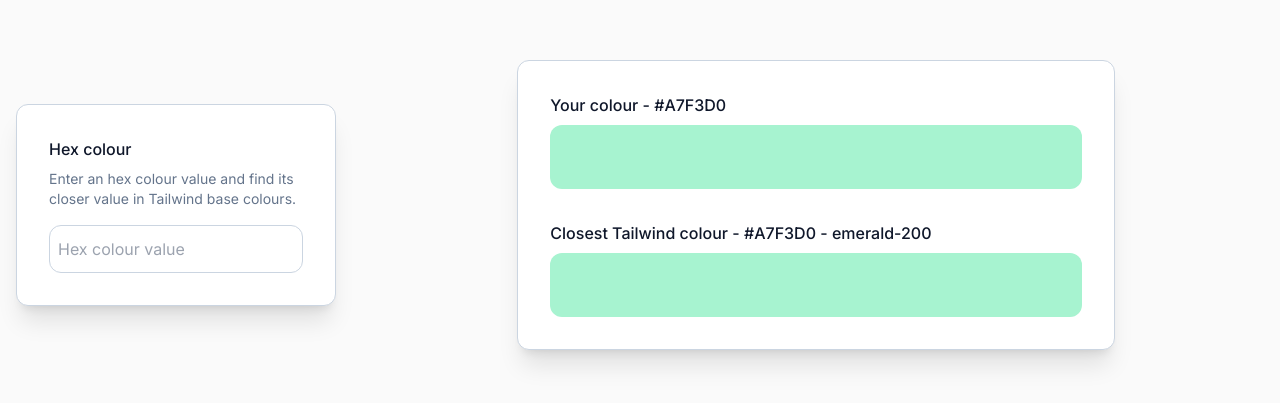
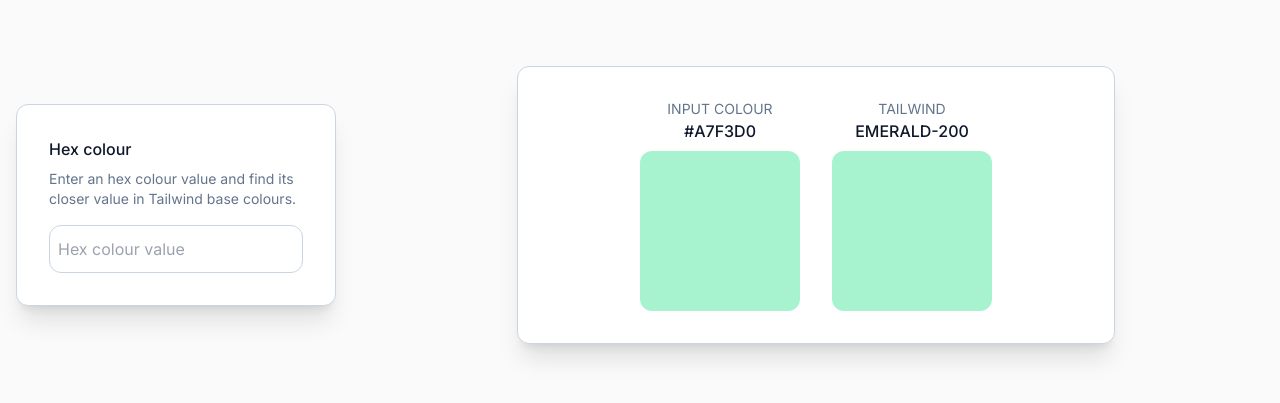
Before and after one commit to jean1591/closest-tailwind-colour, a Next.js app: page / in a window 1280 px wide. Shown: the part 195-598 px from the top of the page. Built offline with nearby package versions, Linux system fonts and the light colour scheme.

Commit message:
feat: improve design

```diff
--- a/src/app/(public)/(landing)/components/ClosestTailwindColour.tsx
+++ /dev/null
@@ -1,24 +0,0 @@
-'use client'
-
-import { RootState } from '@/store/store'
-import { useSelector } from 'react-redux'
-
-export const ClosestTailwindColour = () => {
-  const { tailwindColour } = useSelector((state: RootState) => state.colours)
-
-  return (
-    <div>
-      <p className="font-medium">
-        Closest Tailwind colour - {tailwindColour.hexValue.toUpperCase()} -{' '}
-        {tailwindColour.name}
-      </p>
-
-      <div
-        className="mt-2 h-16 w-full rounded-xl"
-        style={{
-          backgroundColor: tailwindColour.hexValue,
-        }}
-      />
-    </div>
-  )
-}
--- a/src/app/(public)/(landing)/components/ColourPanel.tsx
+++ b/src/app/(public)/(landing)/components/ColourPanel.tsx
@@ -1,11 +1,22 @@
-import { ClosestTailwindColour } from './ClosestTailwindColour'
-import { YourColour } from './YourColour'
+'use client'
+
+import { ColourPresenter } from './ColourPresenter'
+import { RootState } from '@/store/store'
+import { useSelector } from 'react-redux'
 
 export const ColourPanel = () => {
+  const { colour, tailwindColour } = useSelector(
+    (state: RootState) => state.colours
+  )
+
   return (
-    <div className="space-y-8">
-      <YourColour />
-      <ClosestTailwindColour />
+    <div className="flex items-center justify-center gap-8">
+      <ColourPresenter backgroundColour={colour} label="input colour" />
+      <ColourPresenter
+        backgroundColour={tailwindColour.hexValue}
+        colourLabel={tailwindColour.name}
+        label="tailwind"
+      />
     </div>
   )
 }
--- /dev/null
+++ b/src/app/(public)/(landing)/components/ColourPresenter.tsx
@@ -0,0 +1,23 @@
+export const ColourPresenter = ({
+  backgroundColour,
+  colourLabel,
+  label,
+}: {
+  backgroundColour: string
+  colourLabel?: string
+  label: string
+}) => {
+  return (
+    <div>
+      <p className="text-center text-sm uppercase text-slate-500">{label}</p>
+      <p className="text-center font-medium uppercase">
+        {colourLabel ?? backgroundColour}
+      </p>
+
+      <div
+        className="mt-2 h-40 w-40 rounded-xl"
+        style={{ backgroundColor: `${backgroundColour}` }}
+      />
+    </div>
+  )
+}
--- a/src/app/(public)/(landing)/components/YourColour.tsx
+++ /dev/null
@@ -1,19 +0,0 @@
-'use client'
-
-import { RootState } from '@/store/store'
-import { useSelector } from 'react-redux'
-
-export const YourColour = () => {
-  const { colour } = useSelector((state: RootState) => state.colours)
-
-  return (
-    <div>
-      <p className="font-medium">Your colour - {colour.toUpperCase()}</p>
-
-      <div
-        className="mt-2 h-16 w-full rounded-xl"
-        style={{ backgroundColor: `${colour}` }}
-      />
-    </div>
-  )
-}
```
